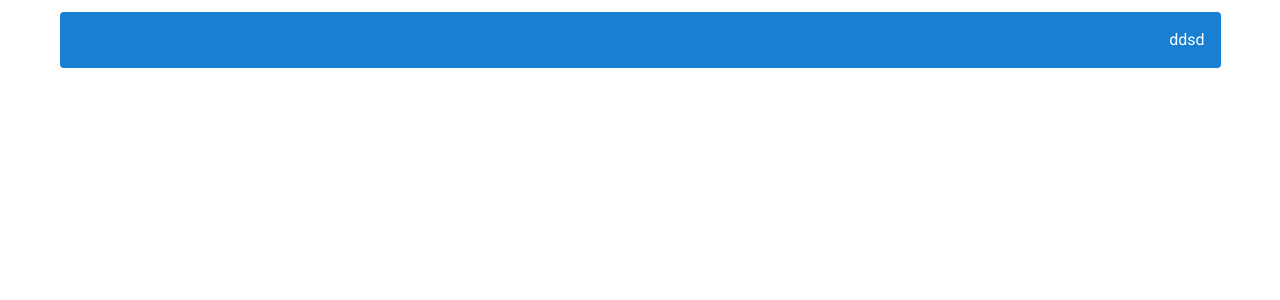
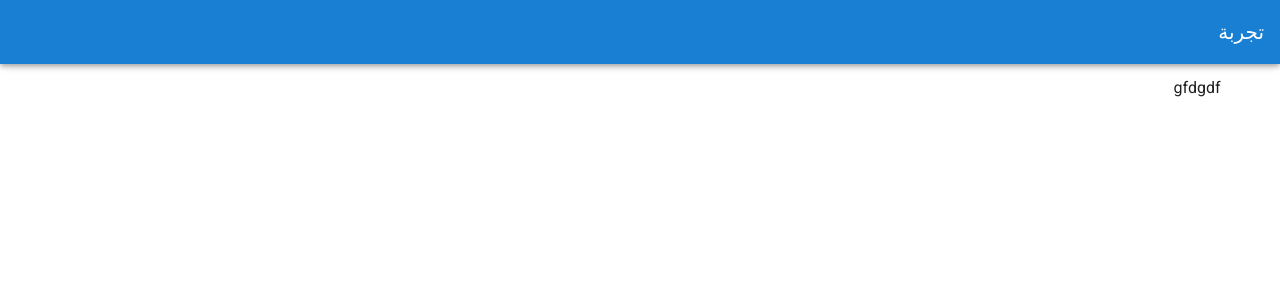
Before and after one commit to SajadSalam/vue-layout, a Vue app: page /dashboard in a window 1280 px wide. Shown: the top 300 px of the page. Built offline with nearby package versions, Linux system fonts and the light colour scheme.

Commit message:
added appBar

```diff
--- a/src/App.vue
+++ b/src/App.vue
@@ -7,12 +7,12 @@ import MainLayout from "./layouts/MainLayout.vue"
 
 export default {
   name: 'App',
-  beforeCreate(){
-    if(this.$store.state.isRTL == false){
-      this.$store.commit('UPDATE_RTL', this.$config.isRTL)
-      this.$vuetify.rtl = this.$config.isRTL
-    }
-  },
+  // beforeCreate(){
+  //   if(this.$store.state.isRTL == false){
+  //     this.$store.commit('UPDATE_RTL', this.$config.isRTL)
+  //     this.$vuetify.rtl = this.$config.isRTL
+  //   }
+  // },
   components:{
     MainLayout,
   },
--- a/src/layouts/AppBar.vue
+++ b/src/layouts/AppBar.vue
@@ -0,0 +1,6 @@
+<template>
+     <v-app-bar color="primary" app dark>
+          <v-toolbar-title>{{ $config.projectName }}</v-toolbar-title>
+
+        </v-app-bar>
+</template>
--- a/src/layouts/MainLayout.vue
+++ b/src/layouts/MainLayout.vue
@@ -1,12 +1,18 @@
 <template>
-    <v-app>
-        <v-container>
-            <router-view />
-        </v-container>
-    </v-app>
-</template>
+  <v-app>
+    <v-main>
+    <app-bar />
+      <v-container>
+        <router-view />
+      </v-container>
+    </v-main>
+  </v-app>
+</template>5
 <script>
+import AppBar from "./AppBar.vue";
 export default {
-
-}
+  components: {
+    AppBar,
+  },
+};
 </script>
--- a/src/store/index.js
+++ b/src/store/index.js
@@ -5,7 +5,7 @@ Vue.use(Vuex)
 
 export default new Vuex.Store({
   state: {
-    isRTL: false,
+    isRTL: true,
   },
   mutations: {
     UPDATE_RTL(state, val) {
--- a/src/views/dashoard/Home.vue
+++ b/src/views/dashoard/Home.vue
@@ -1,7 +1,5 @@
 <template>
-    <div>
-        <v-alert type="primary" :value="true">
-            ddsd
-        </v-alert>
-    </div>
+  <div>
+    gfdgdf
+  </div>
 </template>
```
